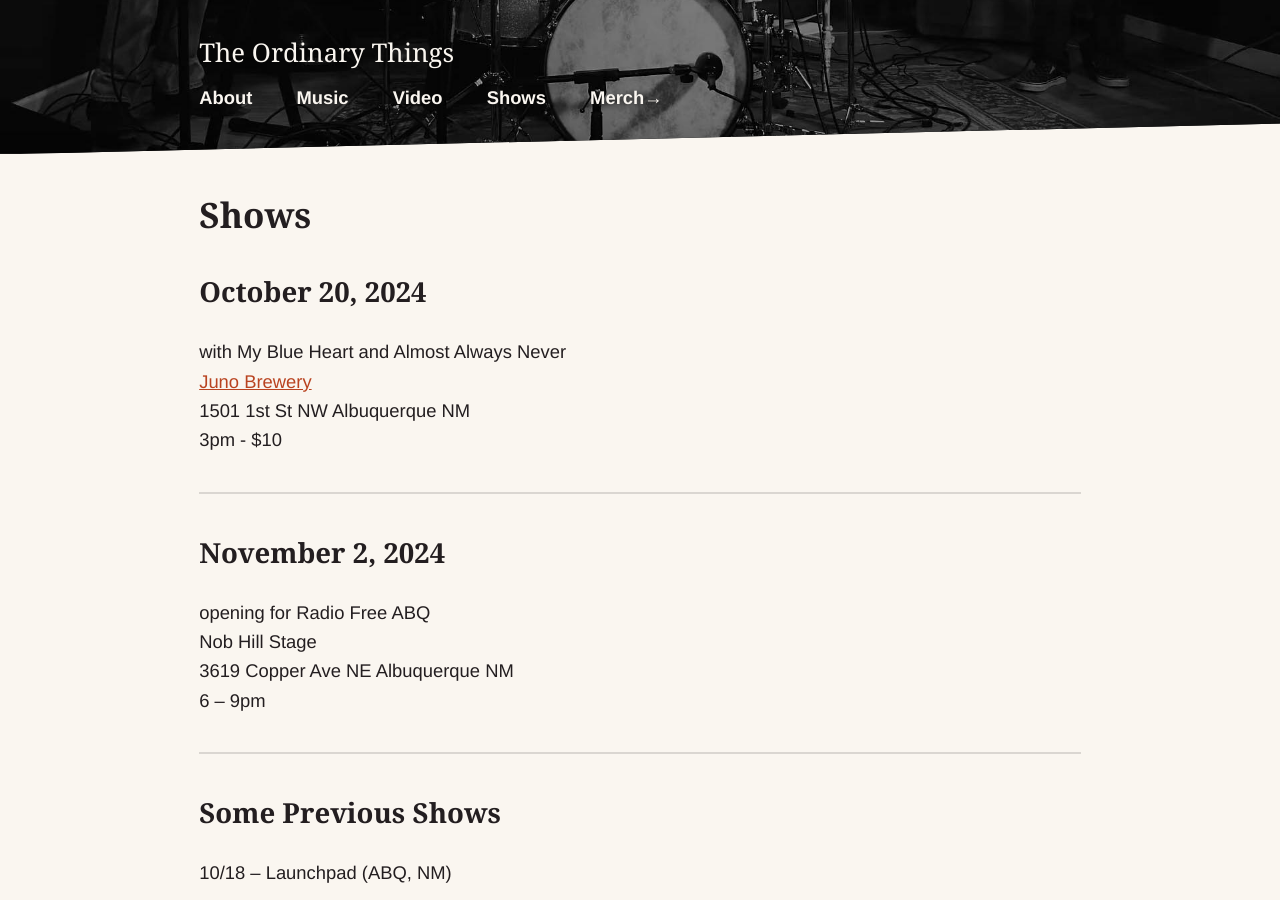
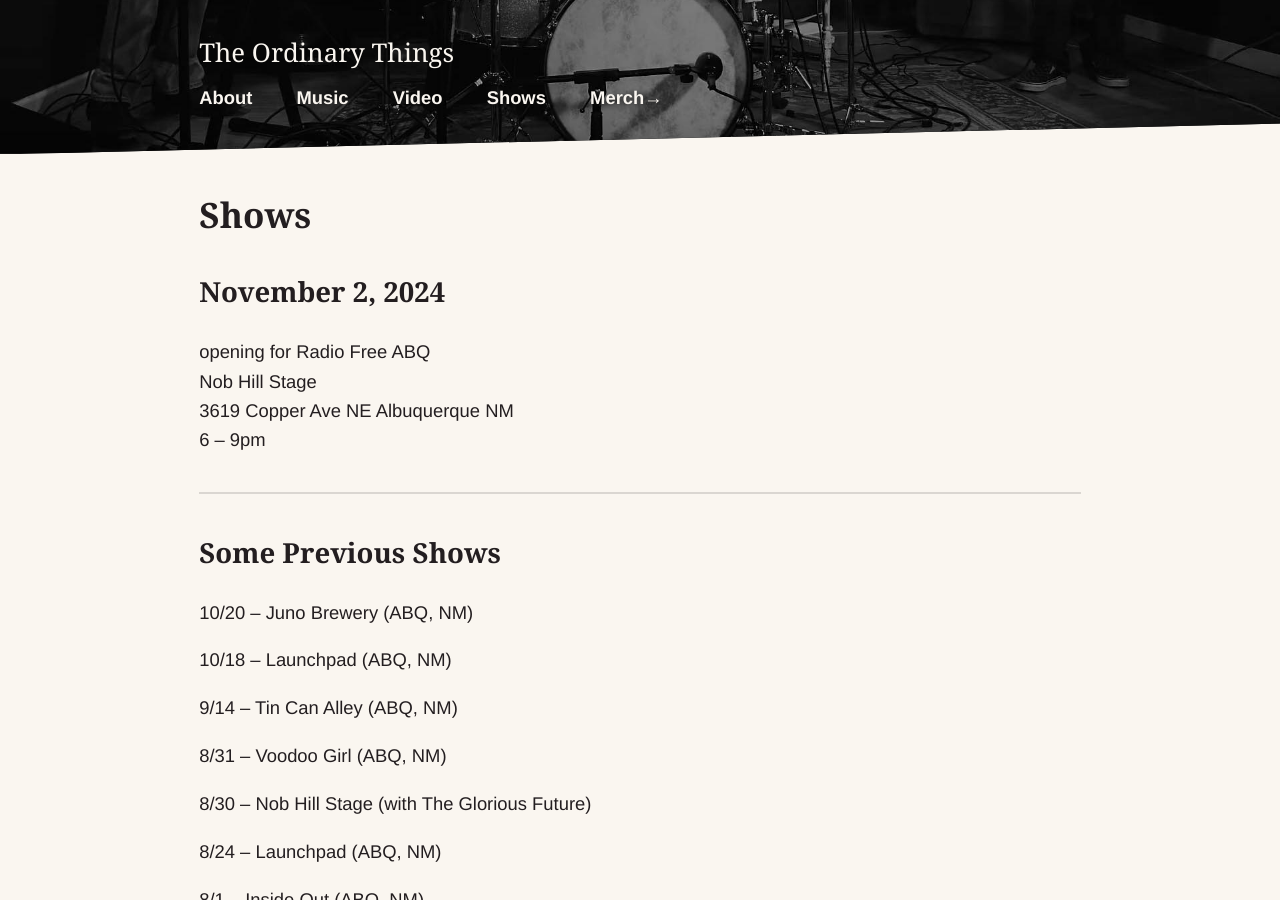
Before and after one commit to nsmsn/theordinarythings, a Jekyll site: the page built from shows.md, in a window 1280 px wide and 900 px high. Built offline with Jekyll 4.4.1, drawn with Linux system fonts in a browser that asks for light colours; some web fonts are replaced.

Commit message:
Updated Shows

```diff
--- a/shows.md
+++ b/shows.md
@@ -3,15 +3,6 @@ title: Shows
 date: 2024-08-20 14:03:00 -06:00
 permalink: "/shows/"
 layout: page
----
-
-## October 20, 2024
-
-<p>with My Blue Heart and Almost Always Never<br/>
-<a href="https://junopub.com/">Juno Brewery</a><br/>
-1501 1st St NW Albuquerque NM<br/>
-3pm - $10</p>
-
 ---
 
 ## November 2, 2024
@@ -24,6 +15,8 @@ Nob Hill Stage<br/>
 ---
 
 ## Some Previous Shows
+
+10/20 – Juno Brewery (ABQ, NM)
 
 10/18 – Launchpad (ABQ, NM)
 
```
